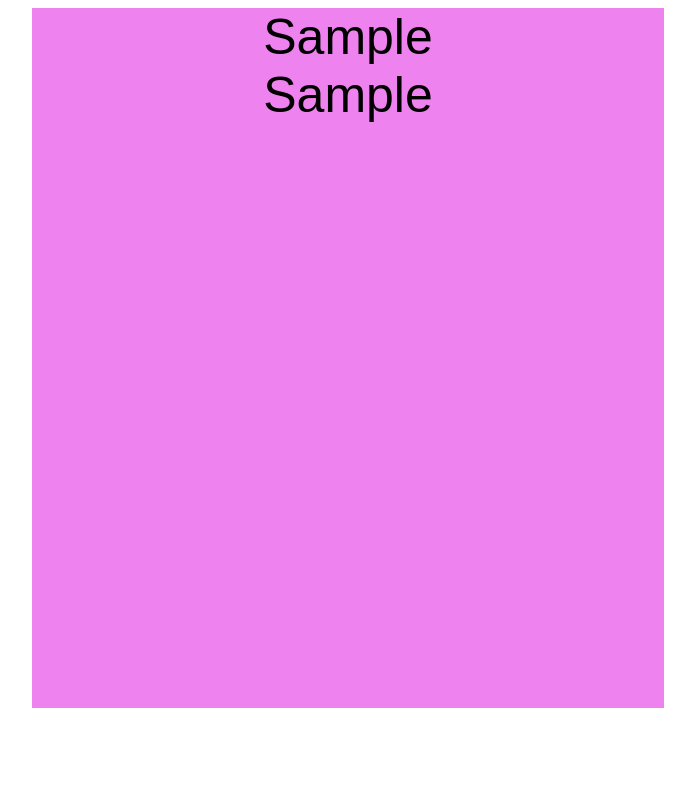
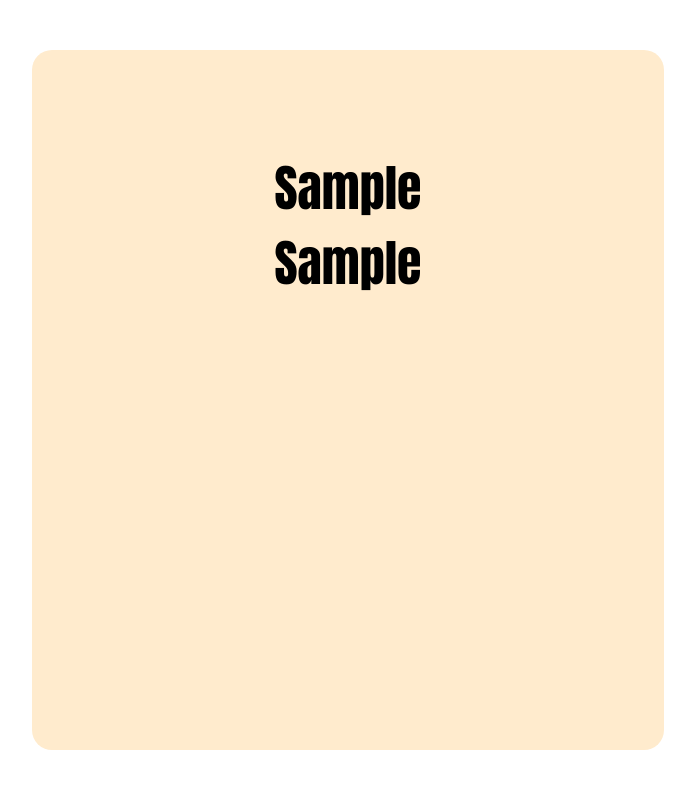
Before and after one commit to Pearl-web/CelebrationCard, a website: page index.html in a window 1280 px wide. Both pictures are taken after typing "Sample", "Sample" into the empty fields and a click on the input "Create Card". Shown: the whole page, without its empty margins (292-987 px from the left). Drawn offline with Linux system fonts and the light colour scheme.

Commit message:
style card text

```diff
--- a/style.css
+++ b/style.css
@@ -101,10 +101,14 @@ input[type="submit"]{
   .styling{
       display: flex;
       font-size: 50px;
-      background-color: violet;
-      margin: auto;
+      background-color:blanchedalmond;
+      margin: 50px auto;
       width: 50%;
       justify-content: center;
+      height:700px;
+      border-radius: 20px;
+      padding-top:100px;
+      font-family: Impact, Haettenschweiler, 'Arial Narrow Bold', sans-serif;
+      text-align: center;
 
-      height:700px;
   }
```
